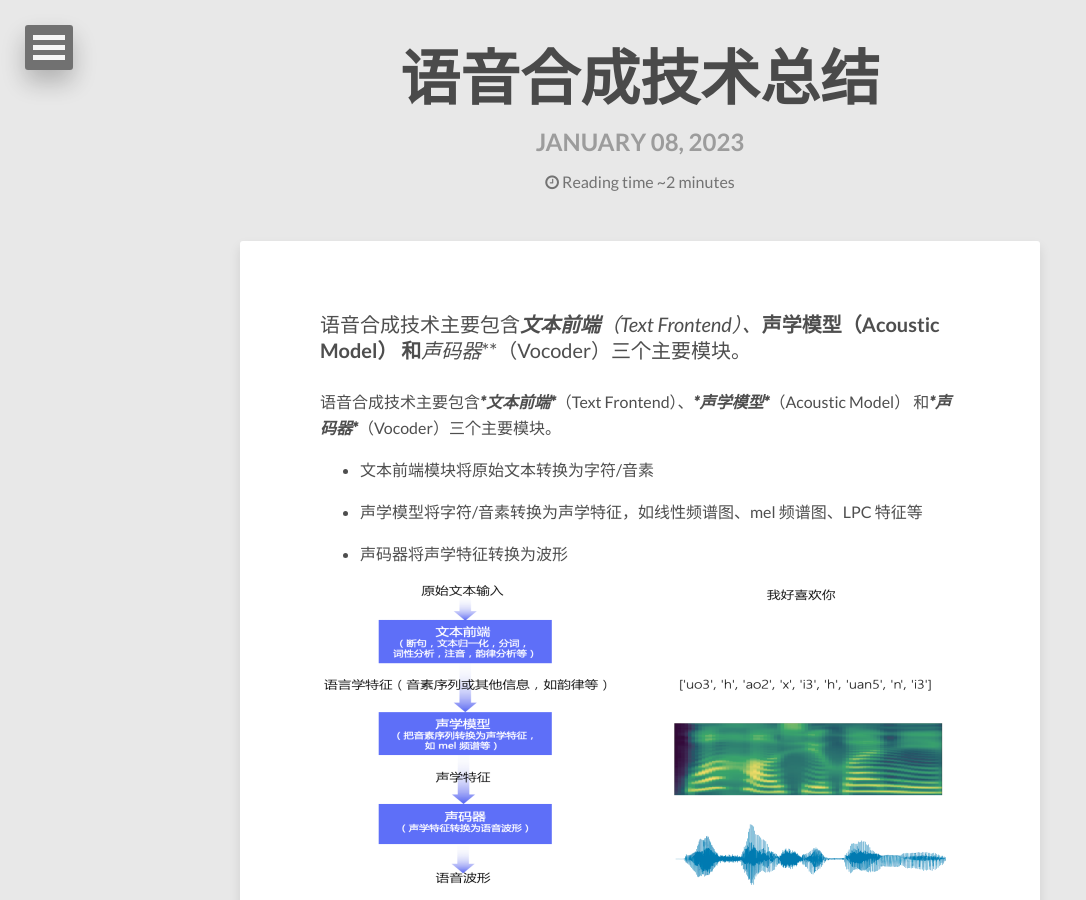
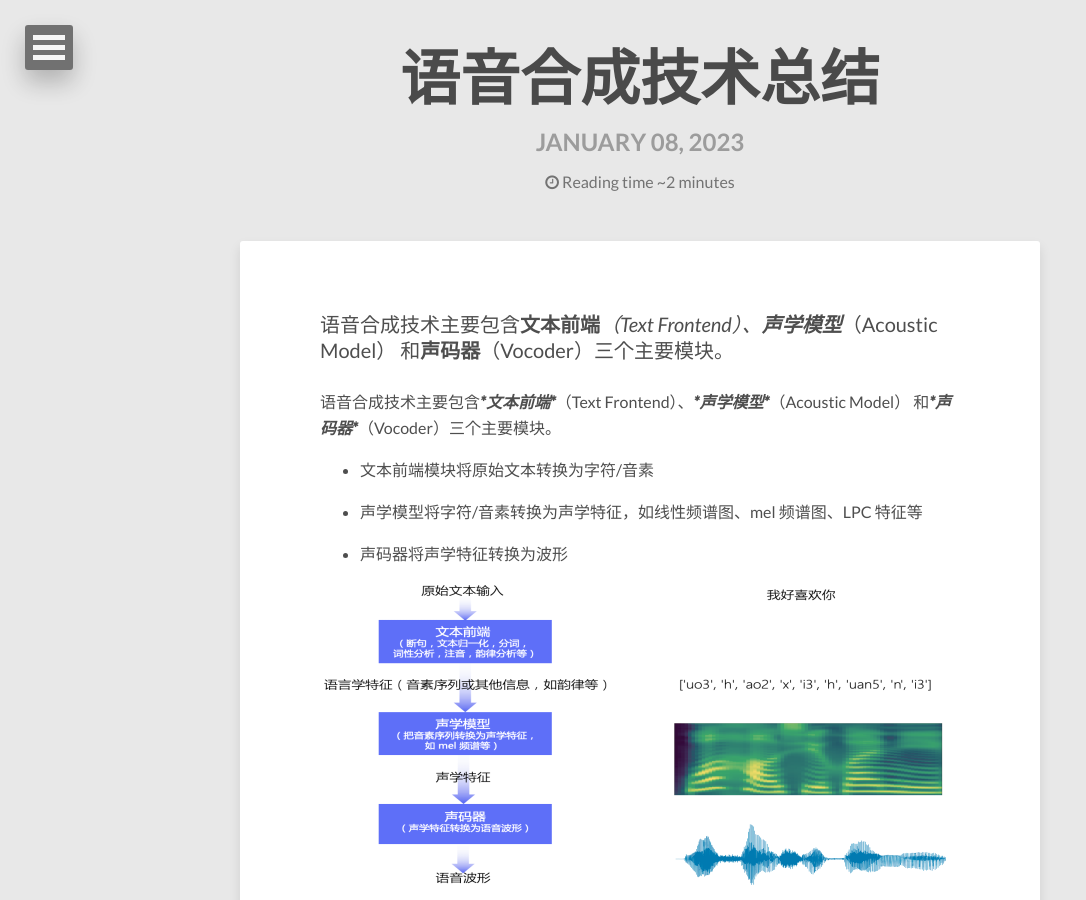
Before and after one commit to 52notebook/52notebook.github.io, a Jekyll site: the page built from _posts/2023-01-08-语音合成技术总结.md, in a window 1280 px wide and 900 px high. Shown: the whole window, without its empty margins (0-1086 px from the left). Built offline with Jekyll 4.4.1, drawn with Linux system fonts in a browser that asks for light colours; nearby versions of some CDN libraries; formulas are drawn with MathJax 3; comment, search, counter and statistics services are not loaded.

Commit message:
语音合成

```diff
--- a/_posts/2023-01-08-语音合成技术总结.md
+++ b/_posts/2023-01-08-语音合成技术总结.md
@@ -9,7 +9,7 @@ tags: [语音合成, TTS算法, 声码器, 声学模型, Vocoder]
 
 
 
-语音合成技术主要包含***文本前端****（Text Frontend）、***声学模型****（Acoustic Model） 和***声码器***（Vocoder）三个主要模块。
+语音合成技术主要包含**文本前端***（Text Frontend）、**声学模型***（Acoustic Model） 和**声码器**（Vocoder）三个主要模块。
 
 <!-- more -->
 
```
